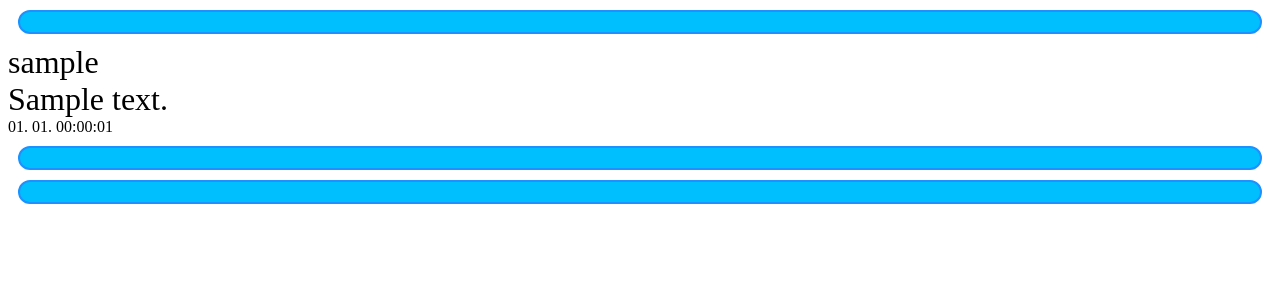
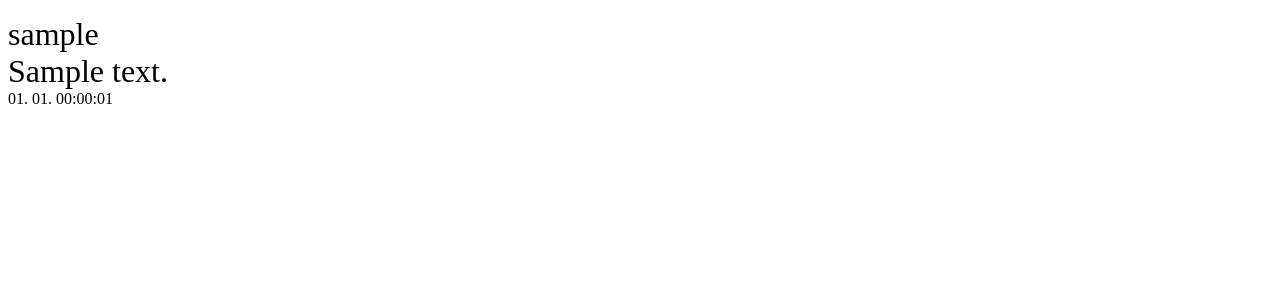
Before and after one commit to chat-app-gymcl/main, a PHP site: page /messages.php in a window 1280 px wide. Shown: the top 300 px of the page. Run offline with PHP 8.4, Linux system fonts and the light colour scheme; the visitor is signed in with stand-in values (Sample User, id 1); tables that the repository leaves empty hold one stand-in row (values such as "Sample post").

Commit message:
opravení funkčnosti

```diff
--- a/styles/messages.css
+++ b/styles/messages.css
@@ -7,7 +7,7 @@
 .mess_user {
     font-size: xx-large;
 }
-p {
+/* p {
     font-size: xx-large;
     padding: 10px;
     margin: 10px;
@@ -15,4 +15,4 @@ p {
     background-color: deepskyblue;
     border-radius: 42px;
     border: 2px solid dodgerblue;
-}
+} */
```
